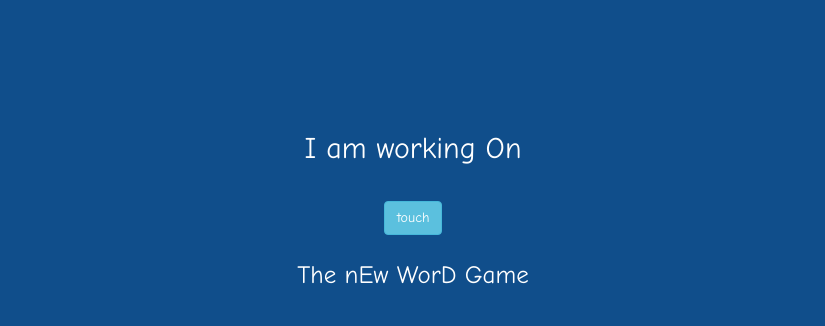
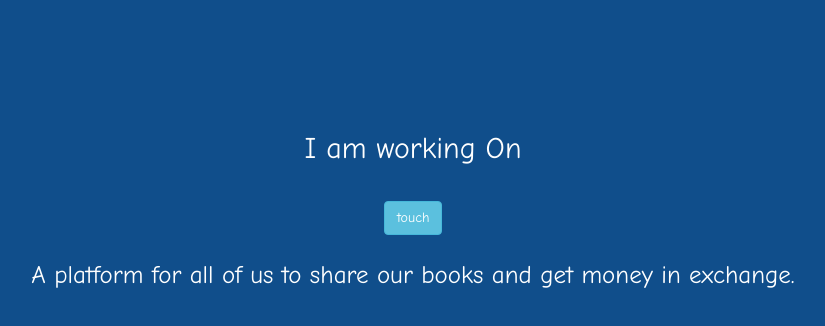
Before and after one commit to rajchandra3/WhatsNext, a plain HTML site: page coming.html in a window 1280 px wide. Shown: the whole page, without its empty margins (227-1052 px from the left). Drawn offline with Linux system fonts and the light colour scheme.

Commit message:
changed desc

```diff
--- a/coming.html
+++ b/coming.html
@@ -45,7 +45,7 @@
     </div>
     <div class="container3">
         <div class="row">
-            <div class="col-lg-12" id="line">The nEw WorD Game</div>
+            <div class="col-lg-12" id="line">A platform for all of us to share our books and get money in exchange.</div>
         </div>
     </div>
     <script type="text/javascript" src="delay.js"></script>
```
